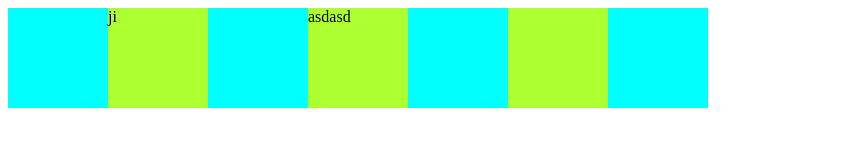
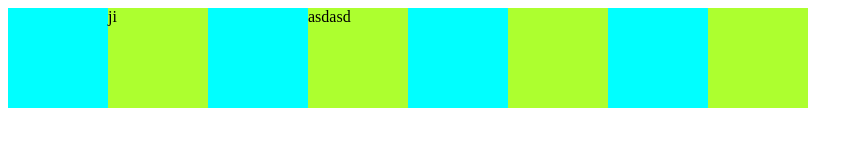
Before and after one commit to Yunicorn228/algorithm, a plain HTML site: page index.html in a window 1280 px wide. Shown: the whole page, without its empty margins (0-863 px from the left). Drawn offline with Linux system fonts and the light colour scheme.

Commit message:
even number

```diff
--- a/index.html
+++ b/index.html
@@ -17,7 +17,7 @@
         <div></div>
         <div class="even"></div>
         <div></div>
-        <!-- <div class="even"></div> -->
+        <div class="even"></div>
         <!-- <img src="Oval.png" alt=""> -->
 
         <script src="2.js"></script>
```
